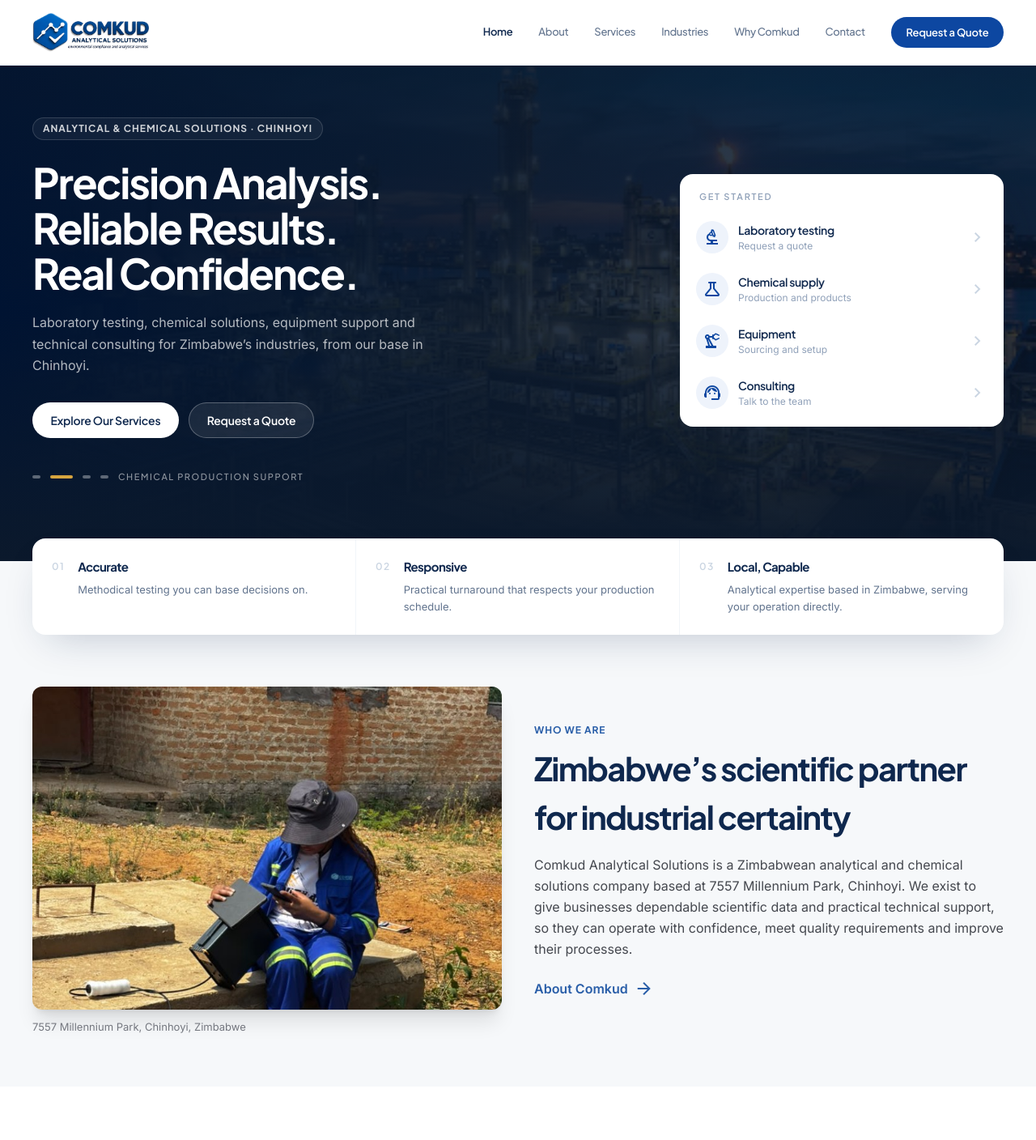
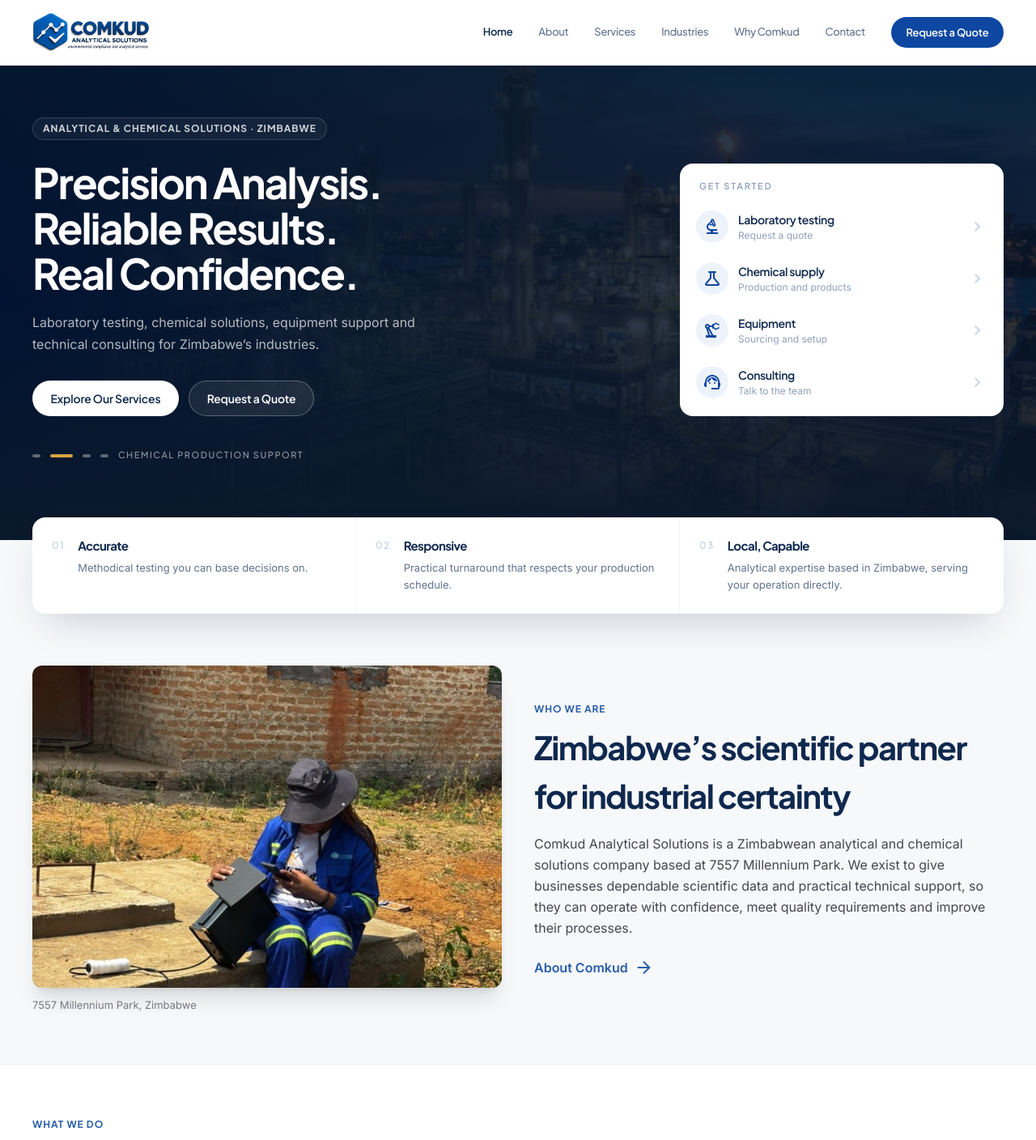
Before and after one commit to tpandlr/comkud, a Next.js app: page / in a window 1280 px wide. Shown: the top 1408 px of the page at 81% size. Built offline with nearby package versions, Linux system fonts and the light colour scheme.

Commit message:
Update location references across multiple pages to reflect "Zimbabwe" instead of "Chinhoyi"; revised content for clarity and consistency in company messaging. Adjusted company address and descriptions in the content library for improved accuracy.

```diff
--- a/app/about/page.tsx
+++ b/app/about/page.tsx
@@ -6,13 +6,13 @@
 export const metadata: Metadata = {
   title: "About Us | COMKUD Analytical Solutions",
   description:
-    "Learn about Comkud's vision, mission and values. Analytical and chemical expertise based in Chinhoyi.",
+    "Learn about Comkud's vision, mission and values. Analytical and chemical expertise in Zimbabwe.",
 };
 
 export default function AboutPage() {
   return (
     <main>
-      <PageHero title="About Us" body="Analytical and chemical expertise based in Chinhoyi." />
+      <PageHero title="About Us" body="Analytical and chemical expertise in Zimbabwe." />
 
       <section className="mx-auto max-w-[1320px] px-4 py-14 lg:px-10">
         <p className="eyebrow text-secondary">{whoWeAre.title}</p>
--- a/app/contact/page.tsx
+++ b/app/contact/page.tsx
@@ -5,8 +5,8 @@
 import { companyAddress, nextSteps, quotationEmail } from "@/lib/content";
 
 export const metadata: Metadata = {
-  title: "Contact Comkud Analytical Solutions | Chinhoyi",
-  description: "Request a quote or ask a question. Visit us at 7557 Millennium Park, Chinhoyi.",
+  title: "Contact Comkud Analytical Solutions",
+  description: "Request a quote or ask a question. Visit us at 7557 Millennium Park, Zimbabwe.",
 };
 
 async function QuoteFormWithStatus({
--- a/app/page.tsx
+++ b/app/page.tsx
@@ -26,7 +26,7 @@
           <div className="grid grid-cols-1 items-center gap-10 lg:grid-cols-12 lg:gap-12">
             <div className="lg:col-span-7">
               <p className="eyebrow inline-flex items-center gap-2 rounded-full border border-white/15 bg-white/5 px-3 py-1 text-white/80">
-                Analytical & chemical solutions · Chinhoyi
+                Analytical & chemical solutions · Zimbabwe
               </p>
               <h1 className="font-headline mt-6 max-w-xl text-[34px] leading-[1.08] text-white sm:text-[44px] lg:text-[52px]">
                 <span className="block">Precision Analysis.</span>
@@ -35,7 +35,7 @@
               </h1>
               <p className="mt-5 max-w-lg text-[15px] leading-[1.65] text-white/70 sm:text-[16px]">
                 Laboratory testing, chemical solutions, equipment support and technical consulting
-                for Zimbabwe’s industries, from our base in Chinhoyi.
+                for Zimbabwe’s industries.
               </p>
               <div className="mt-8 flex flex-col items-stretch gap-3 sm:flex-row sm:items-center">
                 <Link href="/services" className="btn btn-light">
--- a/app/why-us/page.tsx
+++ b/app/why-us/page.tsx
@@ -6,13 +6,13 @@
 export const metadata: Metadata = {
   title: "Why Comkud | COMKUD Analytical Solutions",
   description:
-    "Scientific rigour, an integrated offering, practical focus, local presence in Chinhoyi, and clear communication.",
+    "Scientific rigour, an integrated offering, practical focus, local presence in Zimbabwe, and clear communication.",
 };
 
 export default function WhyUsPage() {
   return (
     <main>
-      <PageHero title="Why Comkud" body="A practical analytical partner based in Chinhoyi." />
+      <PageHero title="Why Comkud" body="A practical analytical partner in Zimbabwe." />
 
       <section className="mx-auto max-w-[1320px] px-4 py-14 lg:px-10">
         <div className="grid grid-cols-1 gap-4 md:grid-cols-2 lg:grid-cols-3">
--- a/lib/content.ts
+++ b/lib/content.ts
@@ -7,7 +7,7 @@
   { href: "/contact", label: "Contact" },
 ] as const;
 
-export const companyAddress = "7557 Millennium Park, Chinhoyi, Zimbabwe";
+export const companyAddress = "7557 Millennium Park, Zimbabwe";
 export const tagline = "Precision analysis. Reliable results.";
 
 export const services = [
@@ -155,7 +155,7 @@
   {
     icon: "location_on",
     title: "Local presence",
-    text: "Based in Chinhoyi, accessible and accountable to Zimbabwean clients.",
+    text: "Based in Zimbabwe, accessible and accountable to our clients.",
   },
   {
     icon: "chat",
@@ -172,7 +172,7 @@
 export const whoWeAre = {
   title: "Who we are",
   paragraphs: [
-    "Comkud Analytical Solutions is a Zimbabwean analytical and chemical solutions company based at 7557 Millennium Park, Chinhoyi. We exist to give businesses dependable scientific data and practical technical support, so they can operate with confidence, meet quality requirements and improve their processes.",
+    "Comkud Analytical Solutions is a Zimbabwean analytical and chemical solutions company based at 7557 Millennium Park. We exist to give businesses dependable scientific data and practical technical support, so they can operate with confidence, meet quality requirements and improve their processes.",
   ],
 } as const;
 
```
